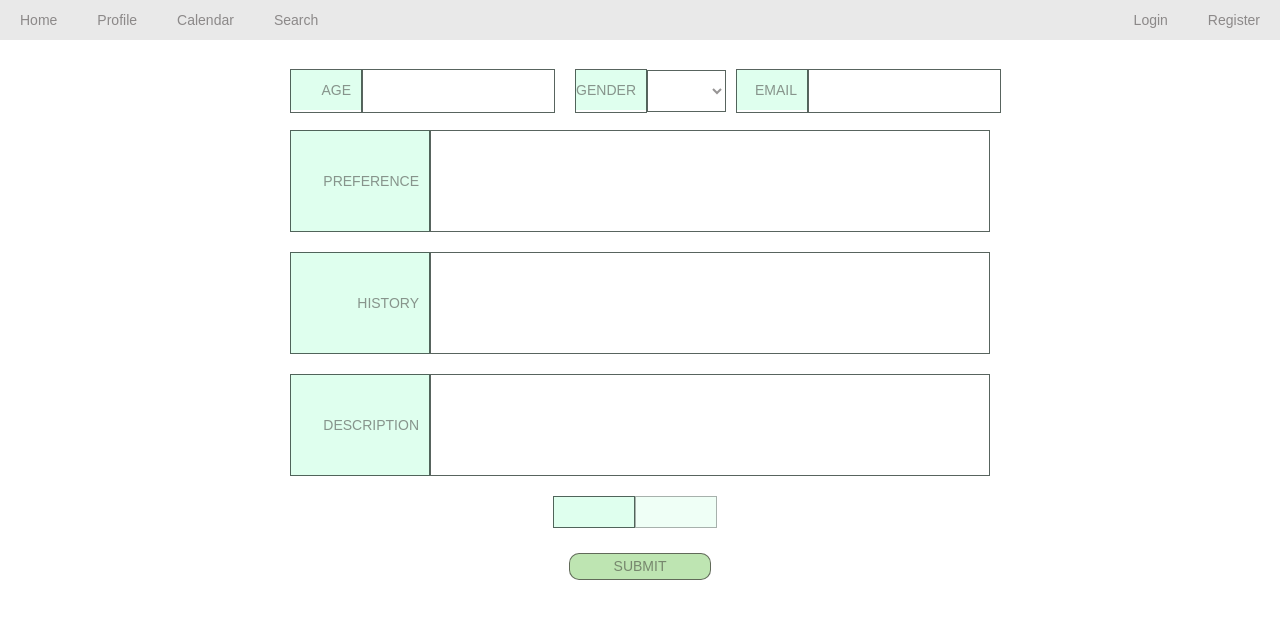
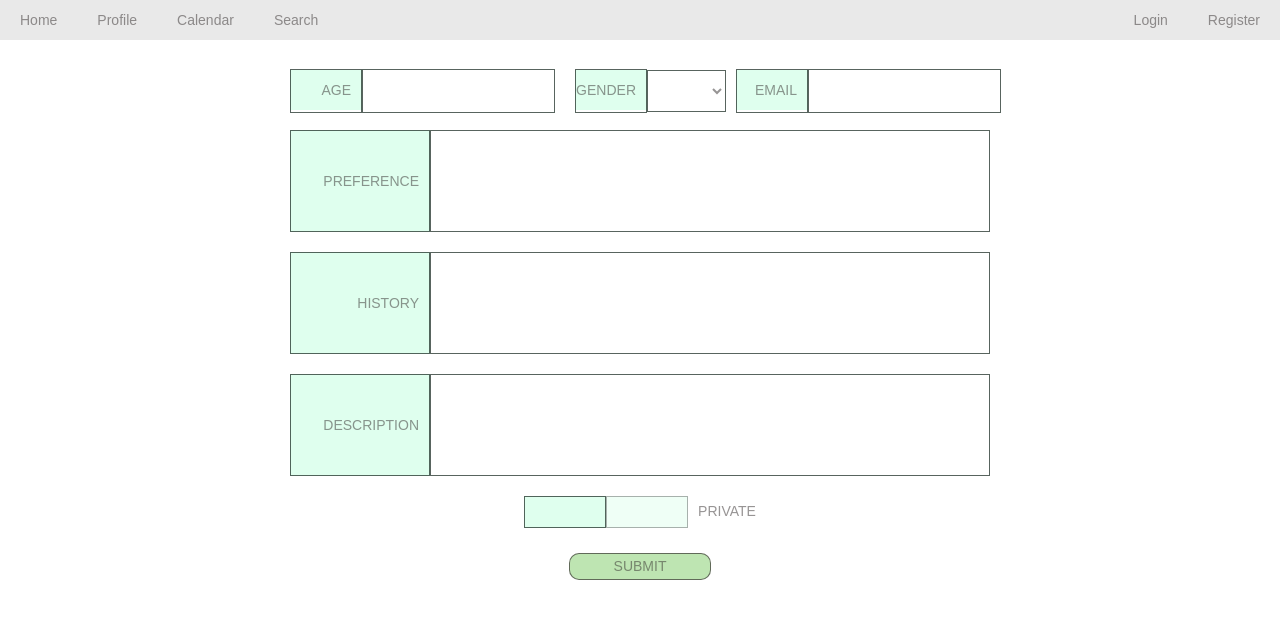
Before and after one commit to chrisgo2286/run-log, a React (Create React App) app in the folder frontend/: page /create_profile in a window 1280 px wide. Shown: the top 618 px of the page. Built offline with nearby package versions, Linux system fonts and the light colour scheme.

Commit message:
Frontend: updated navigation for CreateProfile

```diff
--- a/frontend/src/components/createProfile/createProfile.jsx
+++ b/frontend/src/components/createProfile/createProfile.jsx
@@ -15,12 +15,12 @@ export default function CreateProfile () {
         email: '',
         preference: '',
         history: '',
-        description: ''
+        description: '',
+        privacy: 'Private'
     })
 
     function handleSubmit () {
         const newFields = { ...fields, owner: '1' };
-        console.log(newFields);
         createUserProfile(newFields)
         navigate('/user_profile');
     }
```
